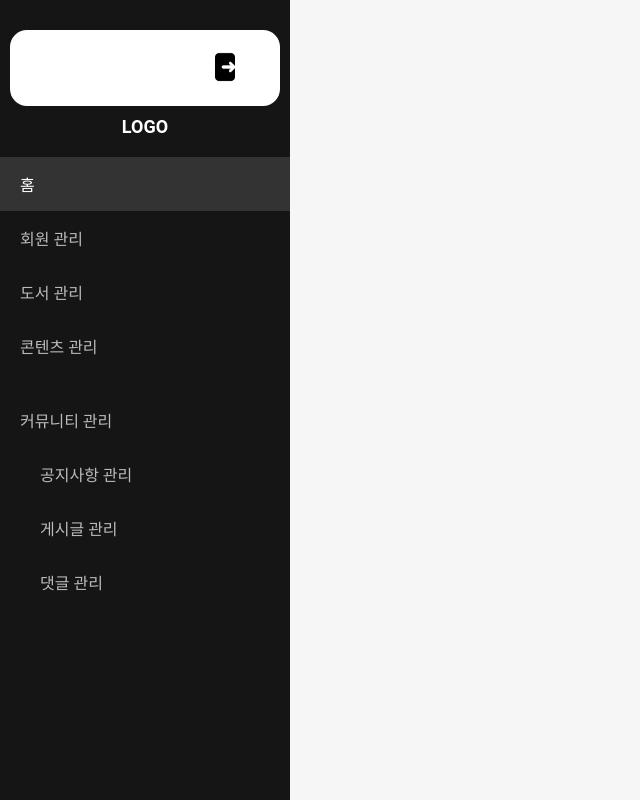
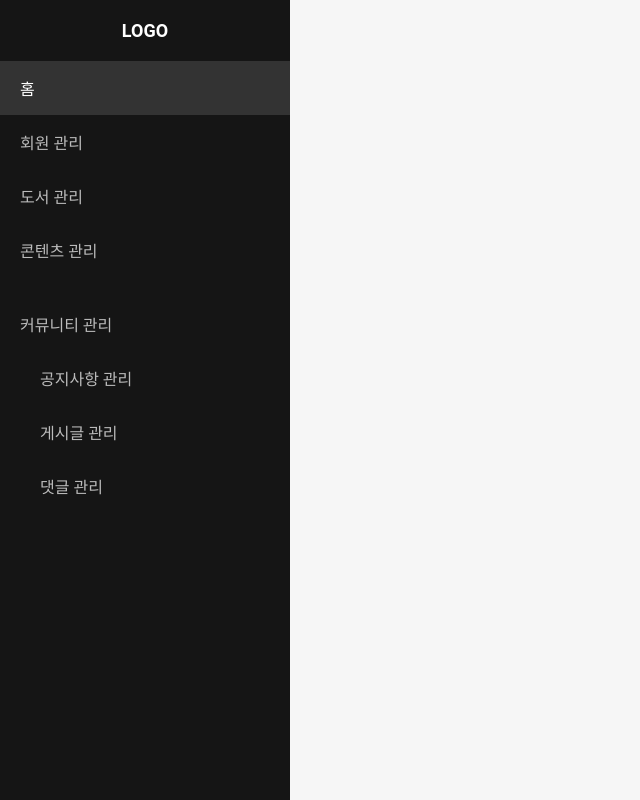
Before and after one commit to lollipopwyn/proj_lapoem_admin, a React (Create React App) app: page / in a window 1280 px wide. Shown: the whole page, without its empty margins (0-640 px from the left). Built offline with nearby package versions, Linux system fonts and the light colour scheme.

Commit message:
241112_feat_Admin_Dashboard_어드민 대쉬보드 재수정(css미보완 상태)_김태현

```diff
--- a/src/components/Dashboard.js
+++ b/src/components/Dashboard.js
@@ -1,14 +1,14 @@
 import React from 'react';
 import { Link, useLocation } from 'react-router-dom';
 import './Dashboard.css';
-import Header from './Header';
+// import Header from './Header';
 
 const Dashboard = () => {
   const location = useLocation();
 
   return (
     <div className="Dashboard_wrapper">
-      <Header />
+      {/* <Header /> */}
       <div className="logo">LOGO</div>
       <nav>
         <Link to="/" className={location.pathname === '/' ? 'active' : ''}>
```
